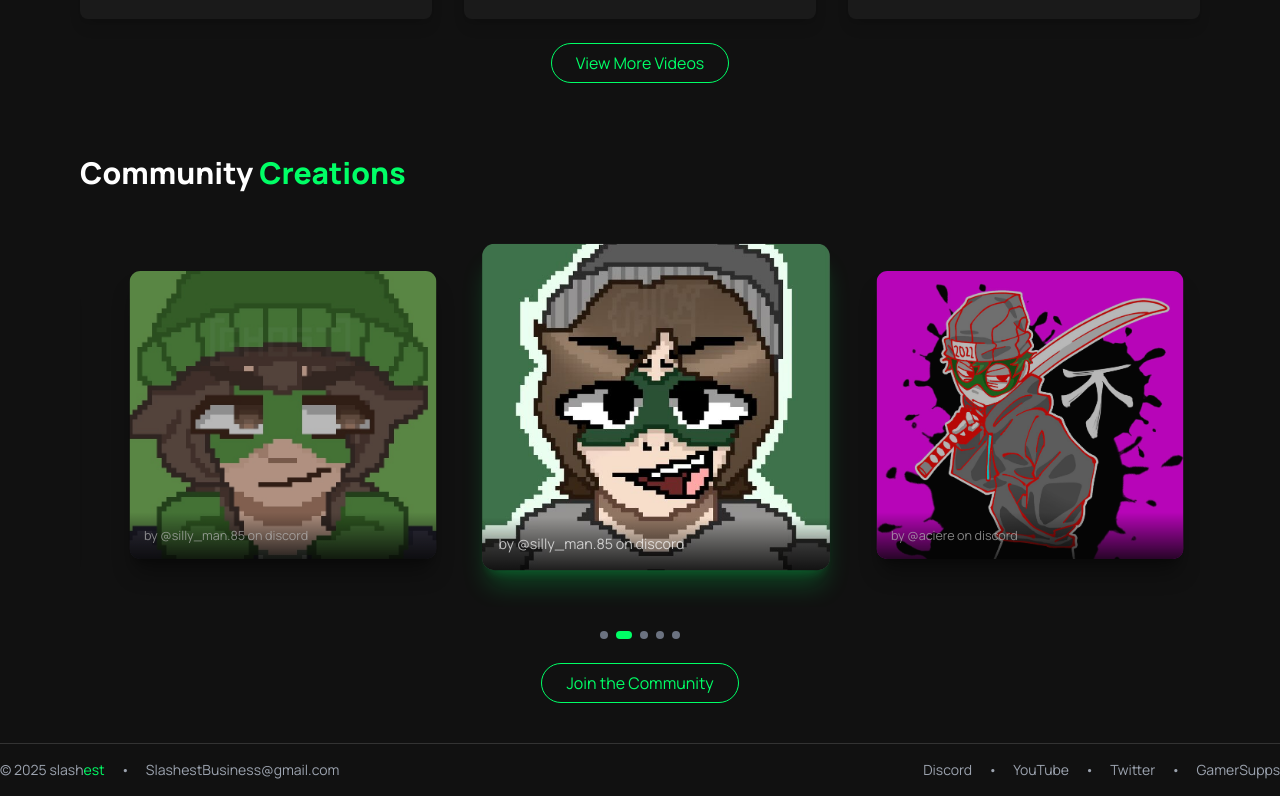
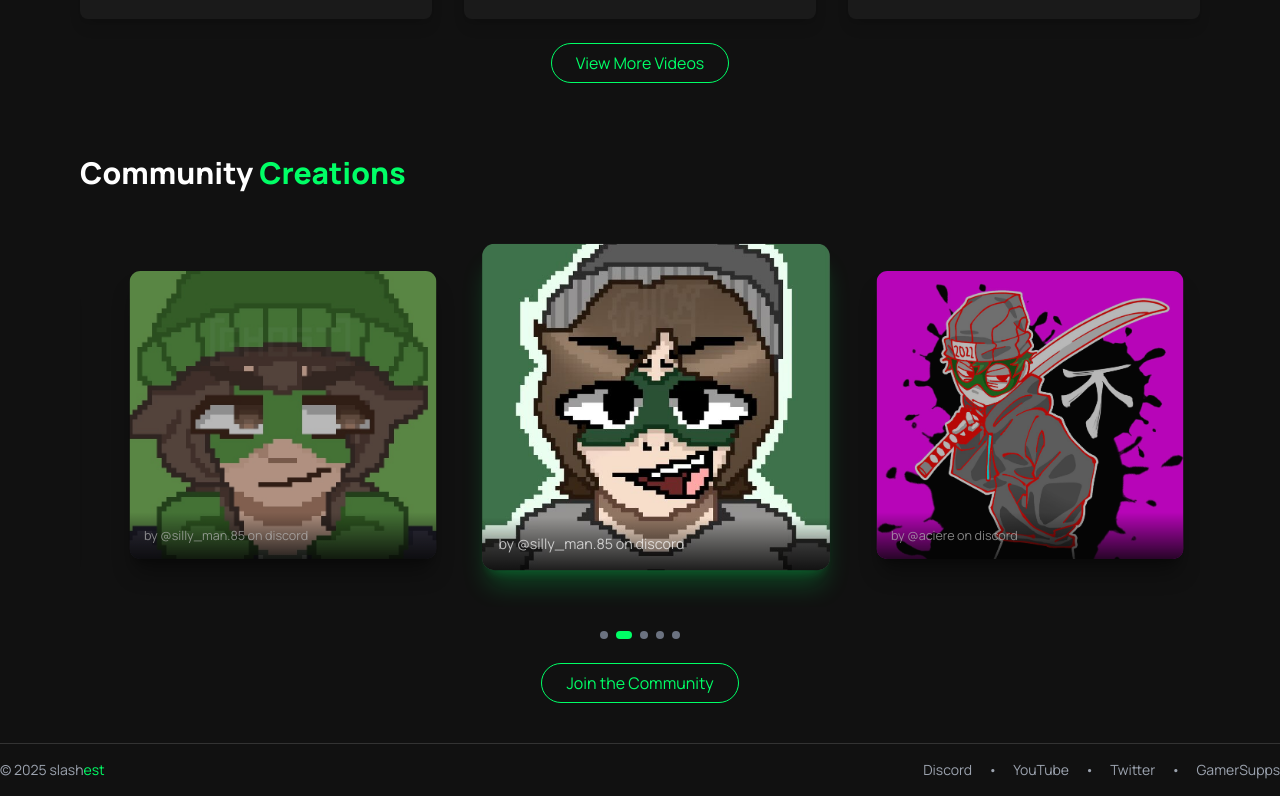
Before and after one commit to unhonourably/remoteaccess, a Next.js app: page / in a window 1280 px wide. Shown: the part 1132-1928 px from the top of the page. Built offline with nearby package versions, Linux system fonts and the light colour scheme; grey boxes are pictures that could not be loaded.

Commit message:
remove slashest email from the footer

```diff
--- a/src/components/Footer.tsx
+++ b/src/components/Footer.tsx
@@ -6,10 +6,6 @@ export default function Footer() {
       <div className="max-w-7xl mx-auto flex flex-col md:flex-row justify-between items-center gap-4 text-sm text-gray-400">
         <div className="flex items-center gap-4">
           <span>© {new Date().getFullYear()} slash<span className="text-[#00ff66]">est</span></span>
-          <span>•</span>
-          <Link href="mailto:SlashestBusiness@gmail.com" className="hover:text-[#00ff66] transition-colors">
-            SlashestBusiness@gmail.com
-          </Link>
         </div>
 
         <div className="flex items-center gap-4">
```
